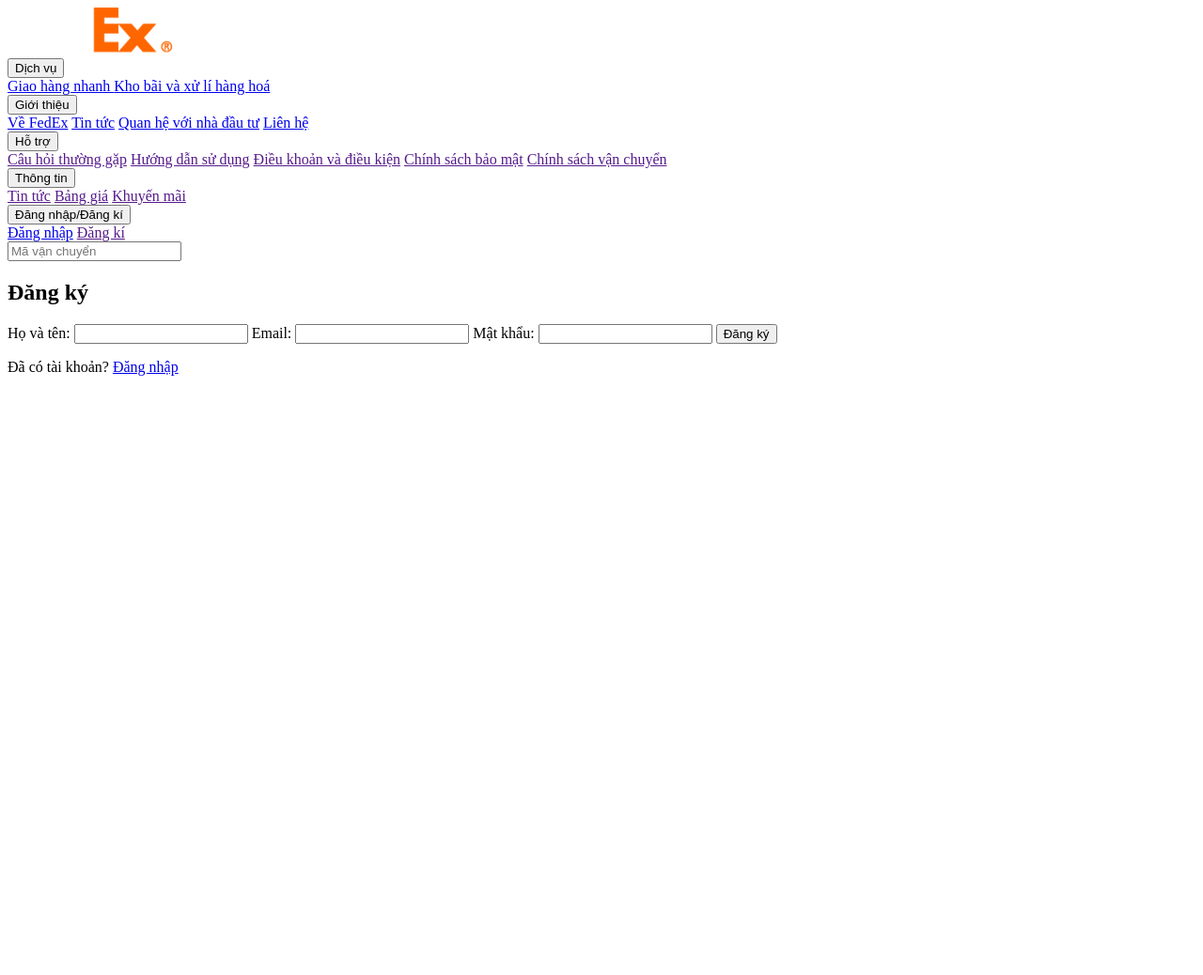
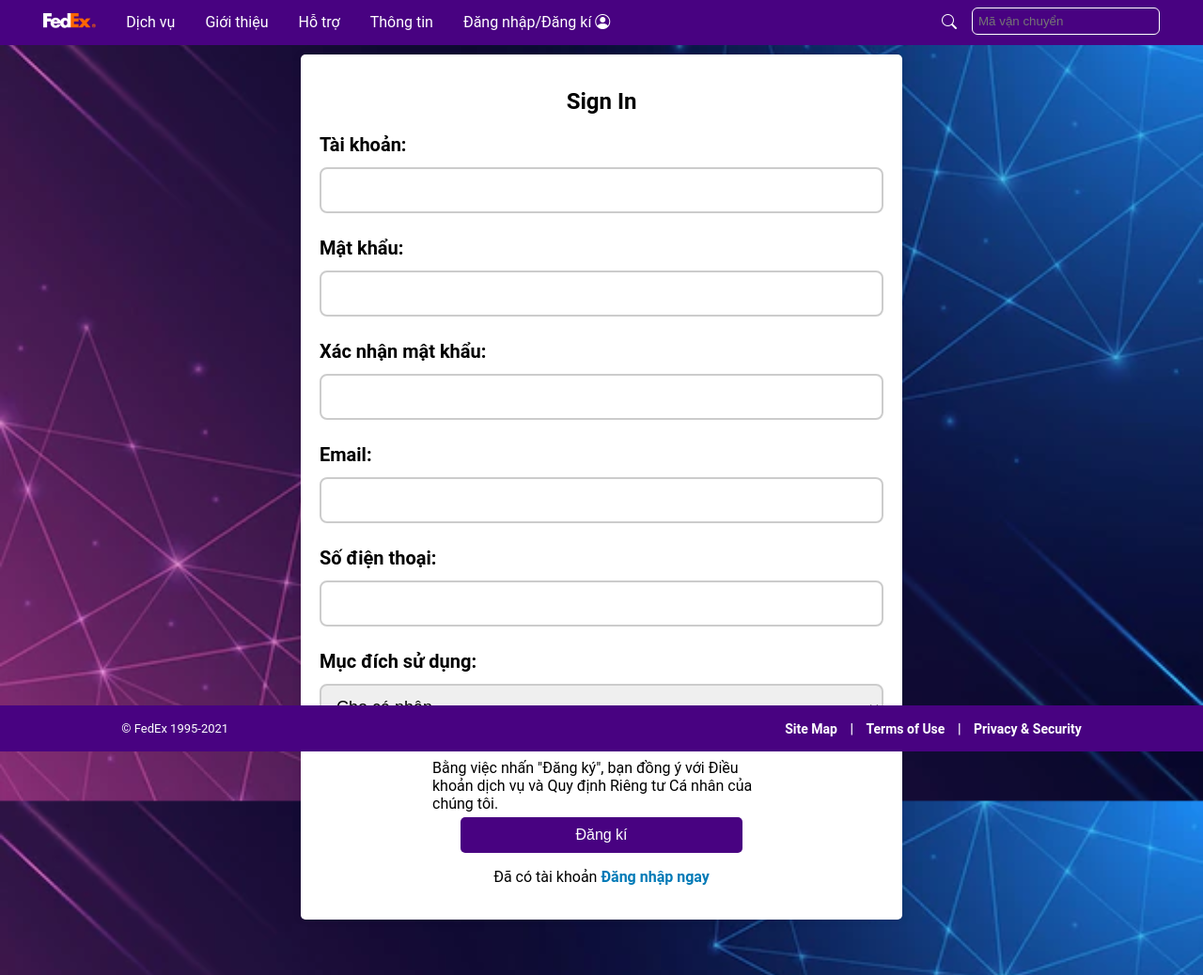
Before and after one commit to NguyenPhamQuocHuy-20130283/Web_2023_Delivery, a Java web app: page /views/web/signup.html in a window 1280 px wide. Shown: the whole page at 94% size. Before the commit the page ends 400 px from the top, so only its background shows below. Run offline with Tomcat 11, a stand-in JSP engine, Linux system fonts and the light colour scheme.

Commit message:
finish signin page

```diff
--- a/src/main/webapp/views/web/css/login.css
+++ b/src/main/webapp/views/web/css/login.css
@@ -126,7 +126,7 @@
   font-size: 16px;
   padding: 10px 20px;
   cursor: pointer;
-  margin-left: 11vw;
+  margin-left: 35%;
 }
 
 .or-separator {
--- a/src/main/webapp/views/web/css/signup.css
+++ b/src/main/webapp/views/web/css/signup.css
@@ -0,0 +1,242 @@
+@import url("https://cdn.jsdelivr.net/npm/bootstrap-icons@1.11.1/font/bootstrap-icons.css");
+
+body {
+  margin: 0;
+  padding: 0;
+  font-family: "Roboto", sans-serif;
+  box-sizing: border-box;
+
+  background-image: url("../assets/signin_bg.webp"); /* Replace 'your-image-url.jpg' with your image file path */
+  background-size: cover;
+  background-repeat: no-repeat;
+  background-attachment: fixed;
+  background-position: center center;
+}
+
+/* Navbar Styles */
+.navbar {
+  overflow: hidden;
+  background-color: rgba(72, 2, 129);
+}
+
+.logo a img {
+  max-height: 1rem;
+  margin-left: 30px;
+}
+
+.navbar a {
+  float: left;
+  font-size: 16px;
+  color: white;
+  text-align: center;
+  padding: 14px 16px;
+  text-decoration: none;
+}
+
+.dropdown {
+  float: left;
+  overflow: hidden;
+}
+
+/* Dropdown button */
+.dropdown .dropbtn {
+  font-size: 16px;
+  border: none;
+  outline: none;
+  color: white;
+  padding: 14px 16px;
+  background-color: inherit;
+  font-family: inherit;
+  margin: 0;
+}
+
+/* Dropdown content */
+.dropdown-content {
+  display: none;
+  position: absolute;
+  background-color: rgba(72, 2, 129);
+  min-width: 160px;
+  box-shadow: 0px 8px 16px 0px rgba(0, 0, 0, 0.2);
+  z-index: 1;
+}
+
+/* Dropdown links */
+.dropdown-content a {
+  float: none;
+  color: white;
+  padding: 12px 16px;
+  text-decoration: none;
+  display: block;
+  text-align: left;
+}
+
+/* On hover, show the dropdown menu */
+.dropdown:hover .dropdown-content {
+  display: block;
+}
+
+.dropdown-content a:hover {
+  background-color: white;
+  color: black;
+}
+
+.search-container {
+  overflow: hidden;
+  float: right;
+  margin-right: 30px;
+}
+
+.search-container input[type="search"] {
+  border: 1px solid white;
+  border-radius: 6px;
+  background-color: rgba(72, 2, 129);
+  padding: 6px;
+  margin-top: 8px;
+  margin-right: 16px;
+  width: 200px;
+}
+
+/* Login/Register Styles */
+.login-register {
+  max-width: 600px;
+  margin: 10px auto;
+  padding: 20px;
+  background-color: #fff;
+  box-shadow: 0 0 10px rgba(0, 0, 0, 0.1);
+  border-radius: 5px;
+  text-align: center;
+}
+
+.login-register h1 {
+  font-size: 24px;
+  margin-bottom: 20px;
+}
+
+.form-group {
+  margin: 10px 0;
+  text-align: left;
+}
+
+.form-group label {
+  display: block;
+  font-size: 20px;
+  font-weight: 600;
+  margin-bottom: 12px;
+}
+
+.form-group input,
+.form-group select {
+  width: -webkit-fill-available;
+  padding: 12px;
+  border: 2px solid #ccc;
+  border-radius: 8px;
+  font-size: 18px;
+  margin-bottom: 15px;
+}
+
+.form-group button {
+  width: -webkit-fill-available;
+  background-color: rgba(72, 2, 129);
+  color: #fff;
+  border: none;
+  border-radius: 5px;
+  font-size: 16px;
+  padding: 10px 20px;
+  cursor: pointer;
+  margin: 0 25%;
+}
+
+.or-separator {
+  margin: 20px 0;
+  font-weight: 600;
+  font-size: 18px;
+}
+
+.social-login {
+  display: flex;
+  flex-direction: column;
+  gap: 10px;
+}
+
+.btn {
+  display: inline-flex;
+  align-items: center;
+  padding: 10px 20px;
+  background-color: #fff;
+  border: 1px solid #ccc;
+  border-radius: 5px;
+  text-decoration: none;
+  color: #333;
+  font-weight: 600;
+  cursor: pointer;
+  transition: all 0.3s ease-in-out;
+}
+
+.btn i {
+  font-size: 24px;
+  margin-right: 10px;
+}
+
+.btn-google {
+  color: #4285f4;
+  border-color: rgba(72, 2, 129);
+}
+
+.btn-facebook {
+  color: #1877f2;
+  border-color: rgba(72, 2, 129);
+}
+
+.btn:hover {
+  background-color: rgba(72, 2, 129);
+  color: #fff;
+}
+
+p {
+  font-size: 16px;
+}
+
+a {
+  text-decoration: none;
+  color: #007ab7;
+  font-weight: 600;
+}
+
+a:hover {
+  text-decoration: none;
+}
+
+/* Mobile responsiveness */
+@media (max-width: 600px) {
+  .login-register {
+    max-width: 100%;
+  }
+}
+
+/* Footer Styles */
+.Footer {
+  position: sticky;
+  bottom: 0px;
+  background-color: rgba(72, 2, 129);
+  padding: 15px 15px;
+  display: flex;
+  align-items: center;
+  justify-content: center;
+}
+
+.innerFoot {
+  display: inline-block;
+  margin-left: 12rem;
+}
+
+.footerlink {
+  color: #fff;
+  text-decoration: none;
+  font-size: 14px;
+}
+
+.footercopyright {
+  color: #fff;
+  font-size: 13px;
+  margin-right: 25rem;
+}
--- a/src/main/webapp/views/web/login.html
+++ b/src/main/webapp/views/web/login.html
@@ -13,7 +13,7 @@
     <!-- Navbar từ trang index -->
     <div class="navbar">
         <div class="logo">
-            <a href="#"><img src="./assets/asset 0.png" alt=""></a>
+            <a href="index.html"><img src="./assets/asset 0.png" alt=""></a>
           </div>
           <div class="dropdown">
             <button class="dropbtn">Dịch vụ </button>
```
Also changed, not shown: src/main/webapp/views/web/css/style.css (+17 -4 lines), src/main/webapp/views/web/index.html (+5 -2 lines), src/main/webapp/views/web/index.js (+55 -3 lines), src/main/webapp/views/web/signup.html (+58 -12 lines), src/main/webapp/views/web/assets/signin_bg.webp (added).
